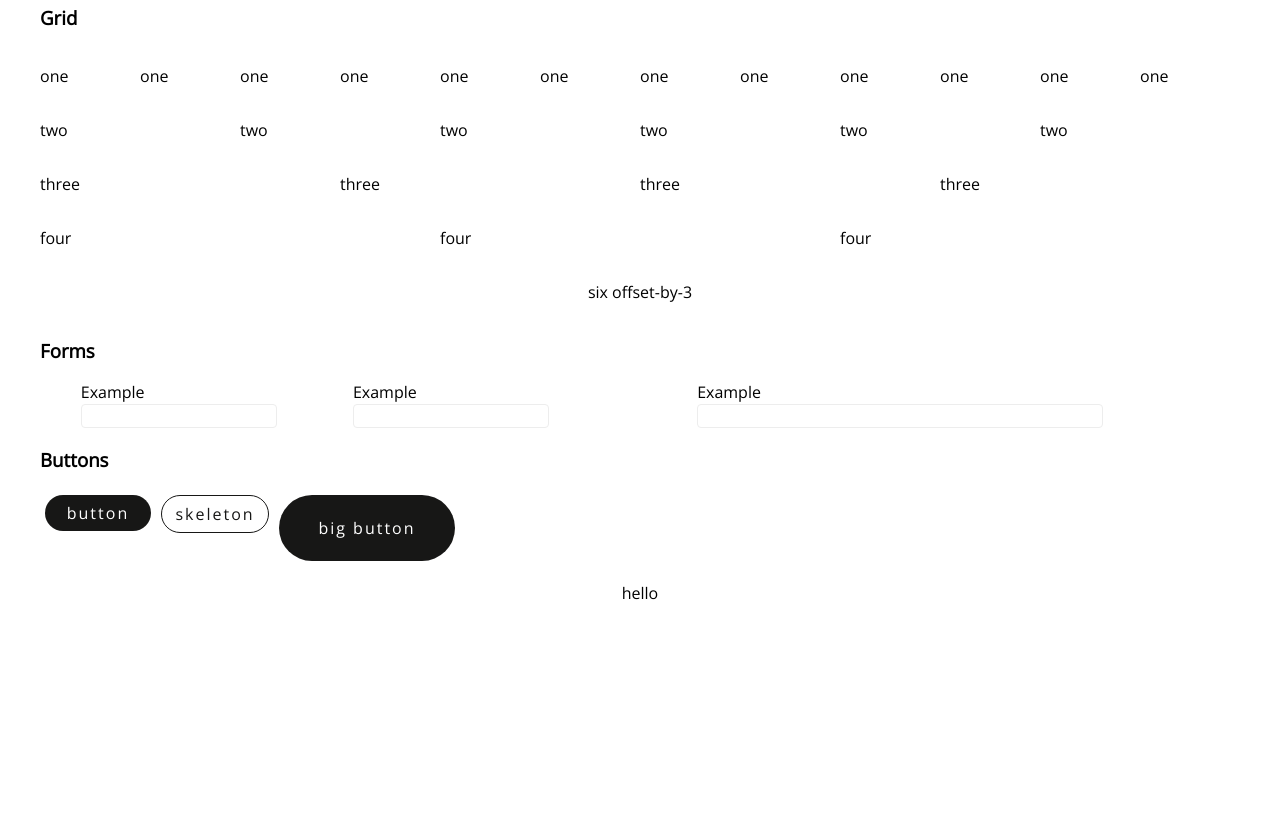
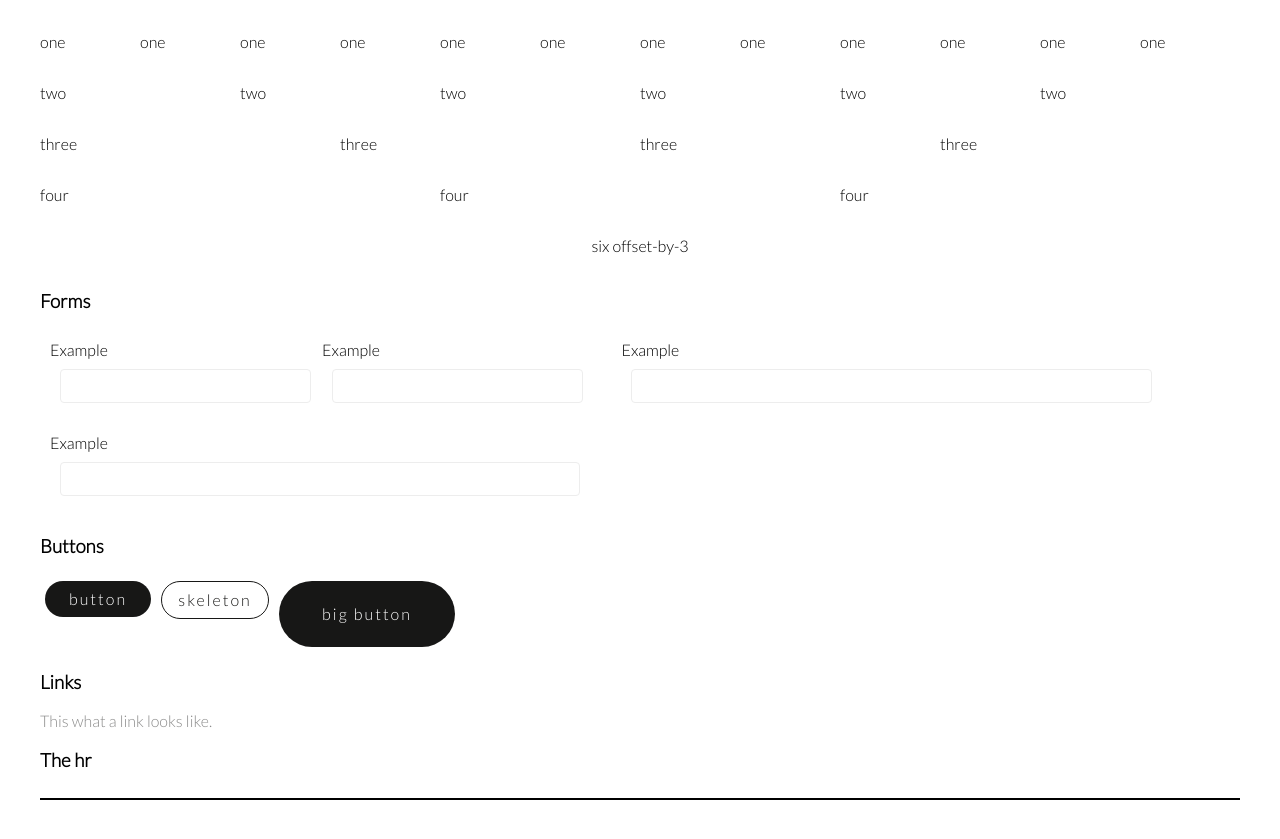
Before and after one commit to oelizondo/Andrea, a plain HTML site: page index.html in a window 1280 px wide. Shown: the part 473-1312 px from the top of the page. Before the commit the page ends 1093 px from the top, so only its background shows below. Drawn offline with nearby package versions, Linux system fonts and the light colour scheme.

Commit message:
finishes the structure for andrea project, the grid is now responsive

```diff
--- a/andrea.scss
+++ /dev/null
@@ -1,9 +0,0 @@
-@import 'src/mixins';
-@import 'src/rules';
-@import 'src/buttons';
-@import 'src/grid';
-@import 'src/inputs';
-@import 'src/headings';
-body {
-  font-family: 'Open Sans', sans-serif !important;
-}
--- a/src/_grid.scss
+++ b/andrea/_grid.scss
@@ -18,47 +18,57 @@
 .one {
   @extend .base-properties;
   width: calc(100%/12);
+  max-width: calc(100%/12);
 }
 .two {
   @extend .base-properties;
   width: calc(100%/6);
+  max-width: calc(100%/6);
 }
 .three {
   @extend .base-properties;
   width: calc(100%/4);
+  max-width: calc(100%/4);
 }
 .four {
   @extend .base-properties;
   width: calc(100%/3);
+  max-width: calc(100%/3);
 }
 .five {
   @extend .base-properties;
   width: calc(100%/2.4);
+  max-width: calc(100%/2.4);
 }
 .six {
   @extend .base-properties;
   min-width: calc(100%/2.1);
   max-width: calc(100%/2.1);
- }
+}
 .seven {
   @extend .base-properties;
   width: calc(100%/1.72);
+  max-width: calc(100%/1.72);
 }
 .eight {
   @extend .base-properties;
   width: calc(100%/1.5);
+  max-width: calc(100%/1.5);
 }
 .nine {
   @extend .base-properties;
   width: calc(100%/1.33333);
+  max-width: calc(100%/1.33333);
 }
 .ten {
   @extend .base-properties;
   width: calc(100%/1.2);
+  max-width: calc(100%/1.2);
 }
 .eleven {
   @extend .base-properties;
   width: calc(100%/1.090909);
+  max-width: calc(100%/1.090909);
 }
 .twelve {
   @extend .base-properties;
@@ -77,5 +87,5 @@
   .nine  ,
   .ten   ,
   .eleven,
-  .twelve { width: 100%; }
+  .twelve { min-width: 100%; }
 }
--- a/src/_inputs.scss
+++ b/andrea/_inputs.scss
@@ -1,3 +1,8 @@
+.form {
+  width: 90%;
+  padding: 10px;
+}
+
 .full {
   input[type=url],
   input[type=text],
@@ -6,20 +11,17 @@
   input[type=email],
   input[type=file],
   input[type=submit] {
-    height: 20px;
+    height: 30px;
     width: 100%;
     border: 1px solid #ededed;
     border-radius: 4px;
     outline: none;
     transition: 0.2s;
+    margin: 10px;
     &:focus {
-      box-shadow: 0 0 2px rgba(0,0,0, 0.5);
+      box-shadow: 0 0 1px rgba(0,0,0, 0.5);
       outline: #171716;
       transition: 0.2s;
     }
   }
 }
-.form {
-  width: 70%;
-  @extend .margin-center;
-}
--- /dev/null
+++ b/andrea/_links.scss
@@ -0,0 +1,10 @@
+a {
+  color: #171716;
+  opacity: 0.5;
+  transition: 0.2s;
+  text-decoration: none;
+  &:hover {
+    opacity: 1;
+    transition: 0.2s;
+  }
+}
--- a/src/_rules.scss
+++ b/andrea/_rules.scss
@@ -1,3 +1,9 @@
+/* General rules */
+body {
+    font-weight: 100;
+}
+
+/* Centering main rule */
 .center {
     text-align: center !important;
     -webkit-justify-content: center;
@@ -9,21 +15,30 @@
     margin: 0 auto;
 }
 
+/* Columns */
 .flex-column {
     -webkit-flex-flow: column;
         -ms-flex-flow: column;
             flex-flow: column;
 }
 
+/* basic height for landing websites*/
 .landing-height {
     height: 100vh;
 }
 
+/* Vertical align (because it's a flex grid duh) */
 .vertical-align {
     -webkit-align-items: center;
             align-items: center;
 }
 
+/* Idon't know what this is but it's cool when you use paddings */
 .border-box {
     @include border-box;
 }
+
+hr {
+    width: 100%;
+    border: 1px solid black;
+}
--- /dev/null
+++ b/andrea/andrea.scss
@@ -0,0 +1,25 @@
+/* Import the mixins */
+@import 'src/mixins';
+
+/* Import the rules */
+@import 'src/rules';
+
+/* Import the buttons */
+@import 'src/buttons';
+
+/* Import the grid */
+@import 'src/grid';
+
+/* Import the inputs */
+@import 'src/inputs';
+
+/* Import the headings */
+@import 'src/headings';
+
+/* Import the links */
+@import 'src/links';
+
+
+body {
+ font-family: 'Lato', sans-serif;
+}
--- /dev/null
+++ b/css/style.scss
@@ -0,0 +1,10 @@
+@import 'andrea/andrea';
+
+body {
+  margin: 0;
+  padding: 0;
+}
+
+.footer {
+  margin-bottom: 50px;
+}
--- a/index.html
+++ b/index.html
@@ -3,9 +3,8 @@
 <head>
   <meta charset="UTF-8">
   <title>Document</title>
-  <link rel="stylesheet" href="styles.css">
-  <link href='https://fonts.googleapis.com/css?family=Open+Sans:300' rel='stylesheet' type='text/css'>
-</head>
+  <link rel="stylesheet" href="css/styles.css">
+  <link href='https://fonts.googleapis.com/css?family=Lato:300' rel='stylesheet' type='text/css'></head>
 <body>
   <div class="container">
     <div class="row">
@@ -74,6 +73,12 @@
           <input type="text">
         </div>
       </div>
+      <div class="row">
+        <div class="form full">
+          <label for="">Example</label>
+          <input type="text">
+        </div>
+      </div>
     </div>
     <div class="six">
       <div class="form full">
@@ -91,8 +96,17 @@
       <div class="button skeleton"><p>skeleton</p></div>
       <div class="button big"><p>big button</p></div>
     </div>
-    <div class="row center">
-      <div class="six center"><p>hello</p></div>
+  </div>
+  <div class="container">
+    <div class="row flex-column">
+      <h3>Links</h3>
+      <a href="">This what a link looks like.</a>
+    </div>
+  </div>
+  <div class="container footer">
+    <div class="row">
+      <h3>The hr</h3>
+      <hr>
     </div>
   </div>
 </body>
--- a/style.scss
+++ /dev/null
@@ -1,6 +0,0 @@
-@import 'andrea';
-
-body {
-  margin: 0;
-  padding: 0;
-}
```
Also changed, not shown: andrea/_buttons.scss (renamed from src/_buttons.scss), andrea/_headings.scss (renamed from src/_headings.scss), andrea/_mixins.scss (renamed from src/_mixins.scss), css/styles.css.
